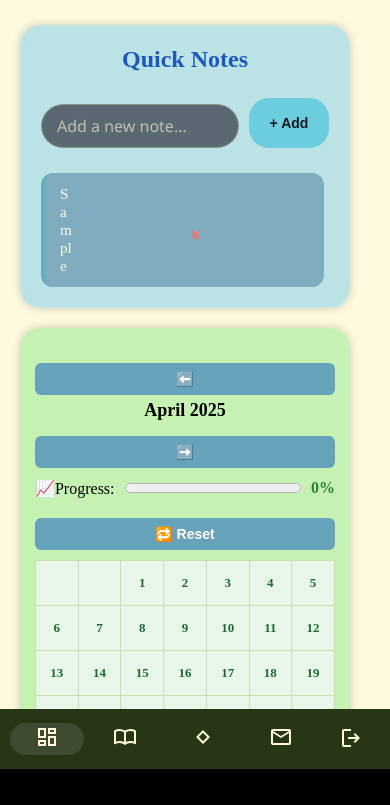
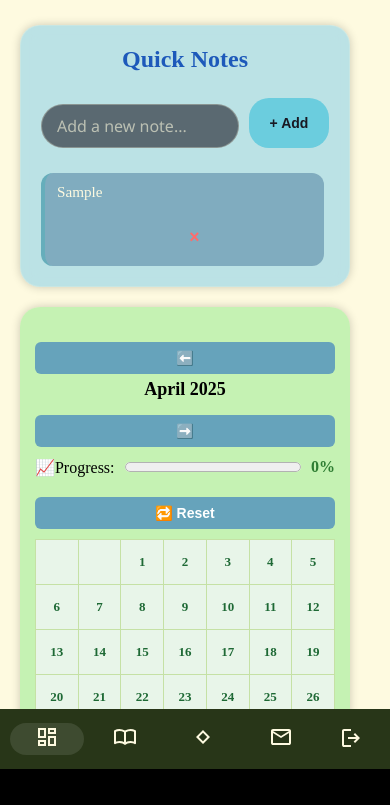
Before and after one commit to Alpha4Coders/PragatiPath, a website: page client/private/Dashboard/dashboard.html in a window 390 px wide. Both pictures are taken after typing "Sample" into the empty fields and a click on the button "+ Add". Shown: the part 75-880 px from the top of the page. Drawn offline with nearby package versions, Linux system fonts and the light colour scheme; no server answers; a script that the page names is missing.

Commit message:
fixed all css

```diff
--- a/client/private/Dashboard/style.css
+++ b/client/private/Dashboard/style.css
@@ -411,6 +411,7 @@ section {
 
 .note-item {
     display: flex;
+    flex-direction: row; /* Default layout */
     justify-content: space-between;
     align-items: center;
     padding: 12px 15px;
@@ -418,7 +419,22 @@ section {
     border-radius: 12px;
     border-left: 4px solid #66aebb;
     transition: all 0.2s;
+    font-size: 1rem;
+    gap: 8px;
+    word-wrap: break-word;
+    flex-wrap: wrap;
 }
+
+/* Responsive changes for smaller devices */
+@media (max-width: 600px) {
+    .note-item {
+        flex-direction: column;
+        align-items: flex-start;
+        padding: 10px 12px;
+        font-size: 0.95rem;
+    }
+}
+
 
 .note-item:hover {
     background: rgba(49, 117, 174, 0.15);
```
